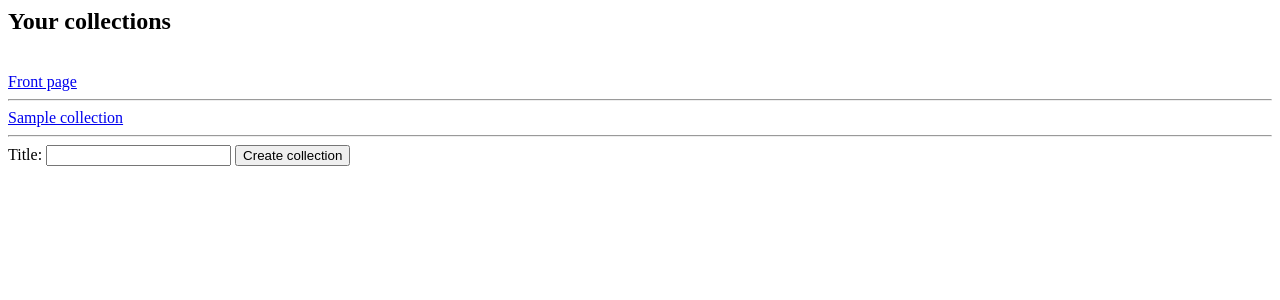
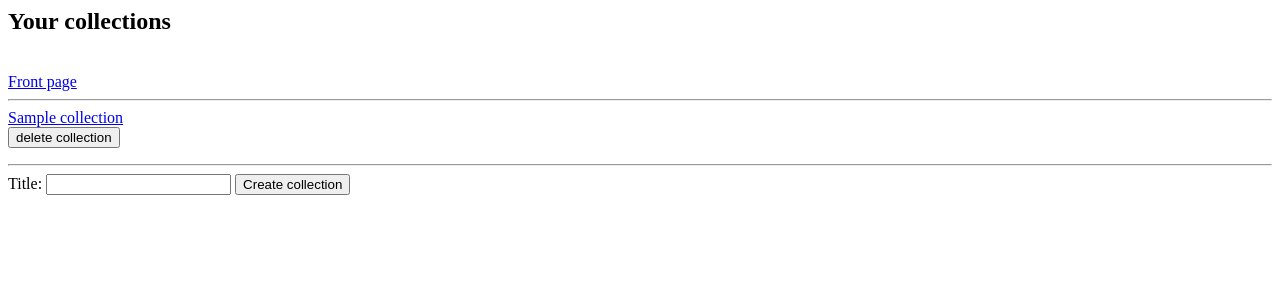
Before and after one commit to Regularmute/MTGCardTracker, a Flask app: template templates/cardcollections.html in a window 1280 px wide. Shown: the top 300 px of the page. Run offline with Flask 3, Linux system fonts and the light colour scheme; the template is opened without the code that fills it: most values are stand-ins (such as "Sample title", 1, 10 or a date in 2020).

Commit message:
feat(collections): allow user to delete collections

```diff
--- a/cardcollections.py
+++ b/cardcollections.py
@@ -13,6 +13,12 @@ def create_collection(name):
     db.session.commit()
     return True
 
+def delete_collection(collection_id):
+    sql = text("DELETE FROM collections WHERE id=:collection_id")
+    db.session.execute(sql, {"collection_id": collection_id})
+    db.session.commit()
+    return True
+
 def collection_owner(collection_id):
     sql = text("SELECT owner_id FROM collections WHERE id=:id")
     result = db.session.execute(sql, {"id": collection_id})
--- a/routes.py
+++ b/routes.py
@@ -70,6 +70,12 @@ def collections():
         cardcollections.create_collection(title)
         return redirect("/collections")
 
+@app.route("/deletecollection", methods=["post"])
+def deletecollection():
+    collection_id = cardcollections.get_collection_id()
+    cardcollections.delete_collection(collection_id)
+    return redirect(f"/collections")
+
 @app.route("/collections/<int:collection_id>")
 def collectionlist(collection_id):
     user_id = users.user_id()
--- a/templates/cardcollections.html
+++ b/templates/cardcollections.html
@@ -4,6 +4,10 @@
 <hr>
 {% for collection in collections %}
 <a href="{{ url_for('collectionlist', collection_id=collection.id) }}">{{ collection.name }}</a>
+<form action="/deletecollection" method="post">
+    <button name="deletecollection">delete collection</button>
+    <input type="hidden" name="collection_id" value="{{ collection.id }}">
+</form>
 <hr>
 {% endfor %}
 
```
